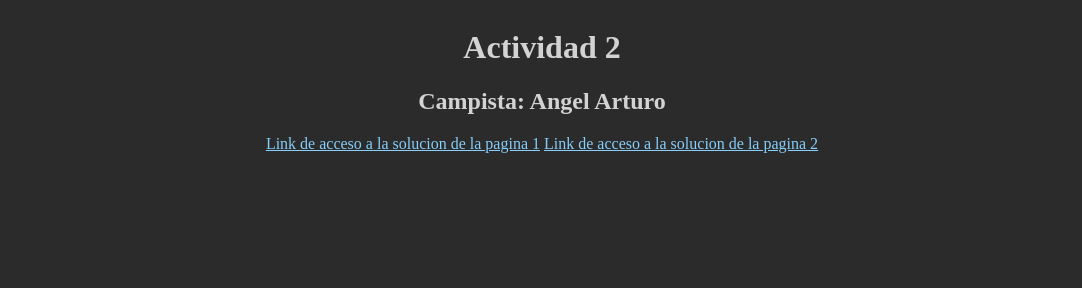
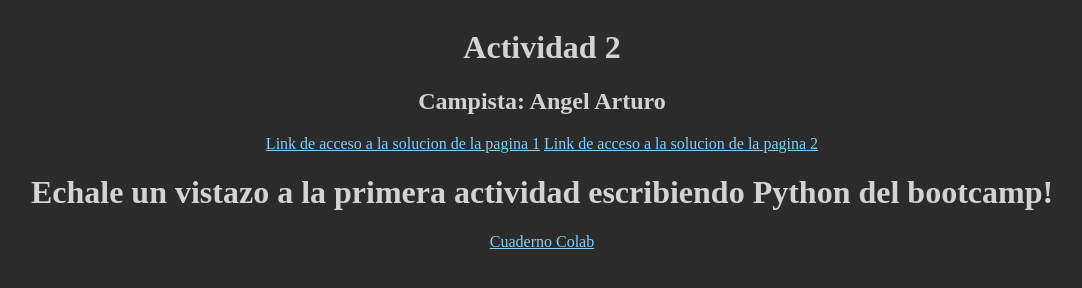
Before and after one commit to MurdockSegundo/analisis_acti2_bd_titanic, a plain HTML site: page index.html in a window 1280 px wide. Shown: the whole page, without its empty margins (98-1180 px from the left). Drawn offline with Linux system fonts and the light colour scheme.

Commit message:
Agregar el primer cuaderno de colab

```diff
--- a/index.html
+++ b/index.html
@@ -12,6 +12,8 @@
         <h2>Campista: Angel Arturo</h2>
         <a href="https://drive.google.com/drive/folders/1VLLmfifLgUZ9oQFlC0w1lx4mzKw_fWii?usp=drive_link" target="_blank">Link de acceso a la solucion de la pagina 1</a>
         <a href="https://docs.google.com/document/d/1XcaBBfLih0lBUlMEqoJgWdM6fGaJsSD4" target="_blank">Link de acceso a la solucion de la pagina 2</a>
+        <h1>Echale un vistazo a la primera actividad escribiendo Python del bootcamp!</h1>
+        <a href="https://colab.research.google.com/drive/1H1YKMAeMp_SM-R7PY75xyqQTIwkGGpf6?usp=sharing">Cuaderno Colab</a>
     </div>
 </body>
 </html>
```
